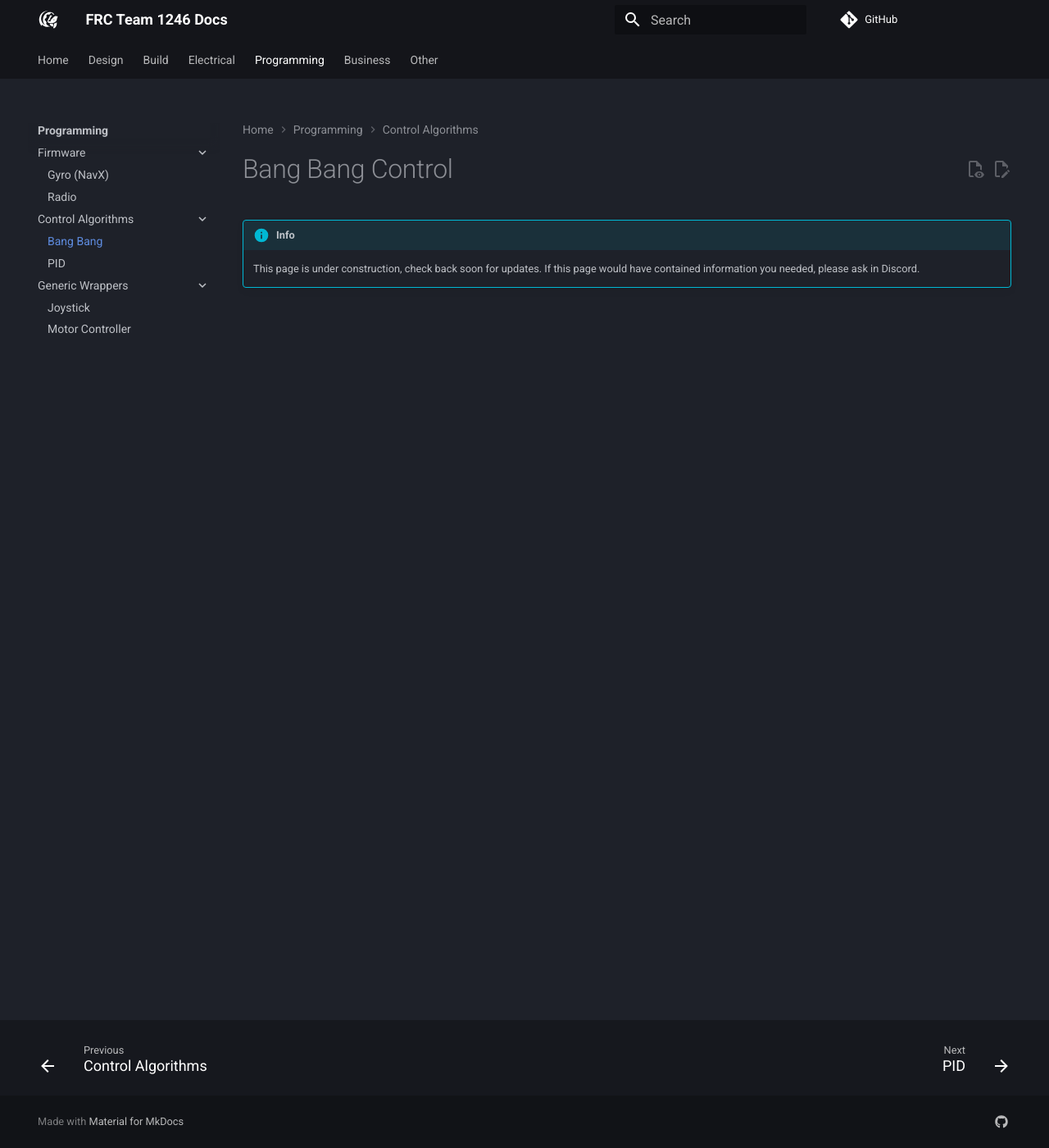
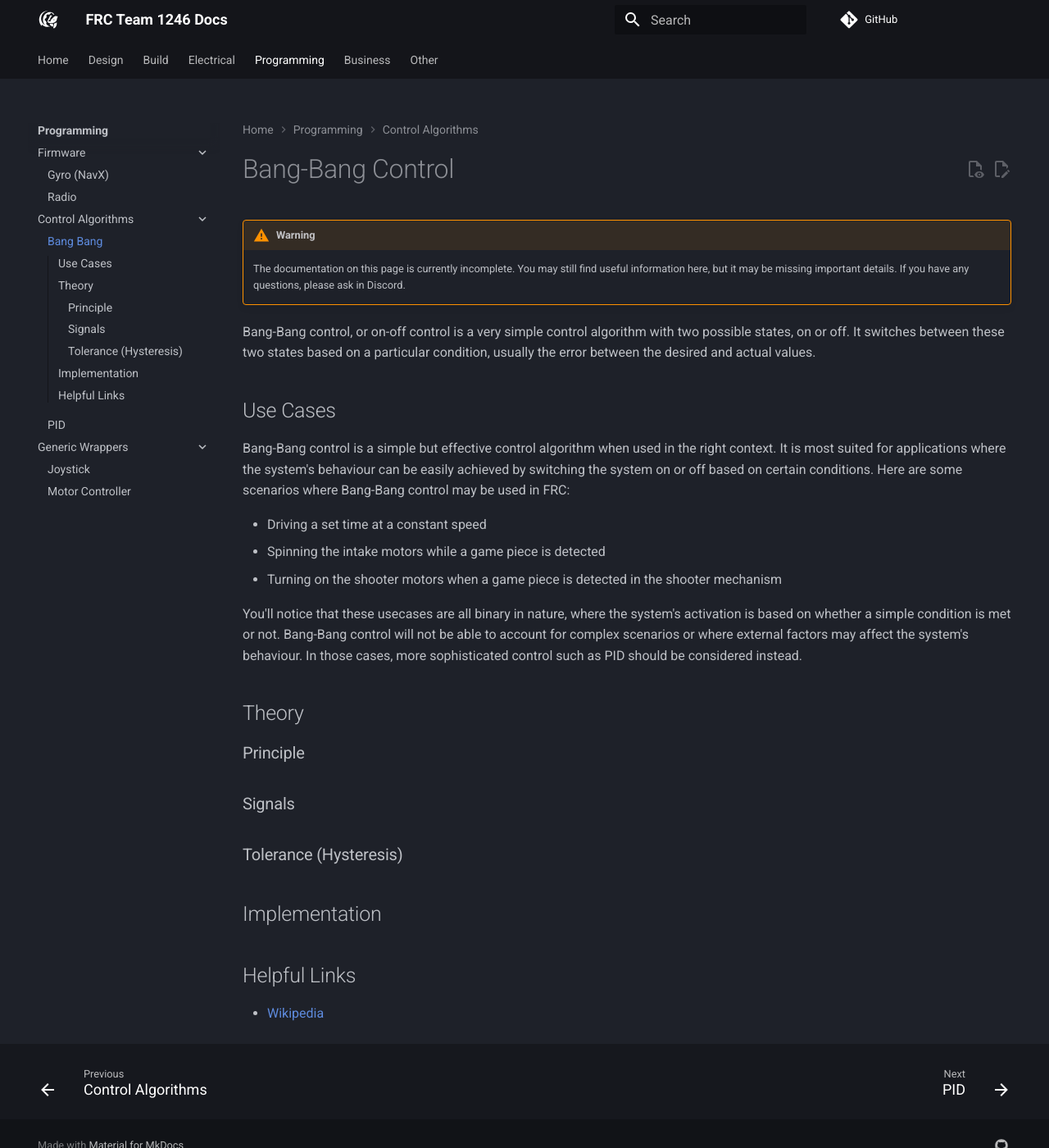
Before and after one commit to AgincourtSkunkworks/FRCDocs, an MkDocs documentation site: the page built from docs/programming/control-algorithms/bang-bang.md, in a window 1280 px wide and 1400 px high. Shown: the whole window at 82% size. Built offline with MkDocs 1.6.1 and Material for MkDocs 9.7.7, drawn with Linux system fonts in a browser that asks for light colours; comment, search, counter and statistics services are not loaded.

Commit message:
Begin writing control algorithms

```diff
--- a/docs/programming/control-algorithms/bang-bang.md
+++ b/docs/programming/control-algorithms/bang-bang.md
@@ -1,3 +1,30 @@
-# Bang Bang Control
+# Bang-Bang Control
 
---8<-- "wip.md"
+--8<-- "incomplete.md"
+
+Bang-Bang control, or on-off control is a very simple control algorithm with two possible states, on or off. It switches between these two states based on a particular condition, usually the error between the desired and actual values.
+
+## Use Cases
+Bang-Bang control is a simple but effective control algorithm when used in the right context. It is most suited for applications where the system's behaviour can be easily achieved by switching the system on or off based on certain conditions. Here are some scenarios where Bang-Bang control may be used in FRC:
+
+- Driving a set time at a constant speed
+- Spinning the intake motors while a game piece is detected
+- Turning on the shooter motors when a game piece is detected in the shooter mechanism
+
+You'll notice that these usecases are all binary in nature, where the system's activation is based on whether a simple condition is met or not. Bang-Bang control will not be able to account for complex scenarios or where external factors may affect the system's behaviour. In those cases, more sophisticated control such as PID should be considered instead.
+
+## Theory
+### Principle
+
+
+### Signals
+
+
+### Tolerance (Hysteresis)
+
+
+## Implementation
+
+
+## Helpful Links
+- [Wikipedia](https://en.wikipedia.org/wiki/Bang%E2%80%93bang_control)
```
Also changed, not shown: docs/programming/control-algorithms/index.md (+2 -0 lines), docs/programming/control-algorithms/pid.md (+16 -0 lines).
